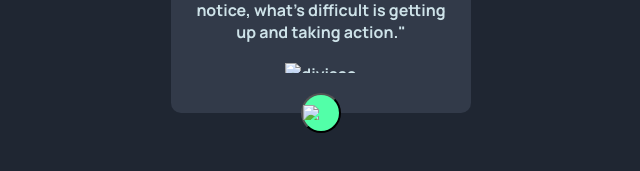
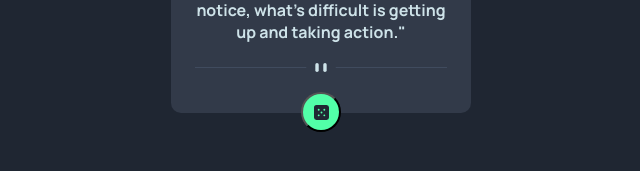
Before and after one commit to leoss-coder/Advice-generator-app, a plain HTML site: page index.html in a window 1280 px wide. Shown: the part 387-558 px from the top of the page, 319-959 px from the left. Drawn offline with Linux system fonts and the light colour scheme; the site is published under a folder, as on GitHub Pages, so addresses that start at the root find nothing.

Commit message:
Update index.html

```diff
--- a/index.html
+++ b/index.html
@@ -19,9 +19,9 @@
       <h6 class="cor-verde titulo">Advice #117</h6>
       <p class="texto">"It is easy to sit up and take notice, what's difficult is getting up and taking action."</p>
       <div class="divisao-botao">
-        <img  class="divisao" src="/src/images/pattern-divider-desktop.svg" alt="divisao">
+        <img  class="divisao" src="src/images/pattern-divider-desktop.svg" alt="divisao">
         <button class="botao" type="button">
-          <img class="img-botao" src="/src/images/icon-dice.svg" alt="botao">
+          <img class="img-botao" src="src/images/icon-dice.svg" alt="botao">
         </button>
       </div>
     </div>
```
